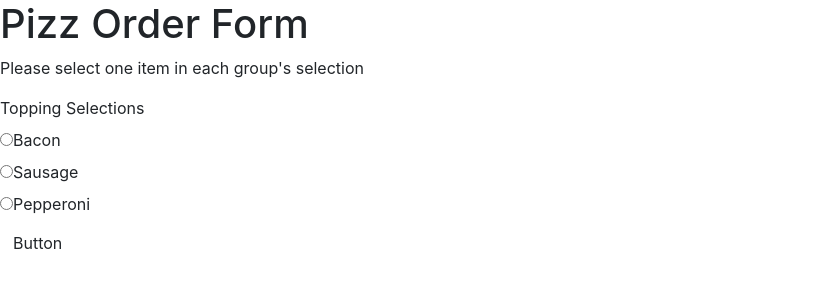
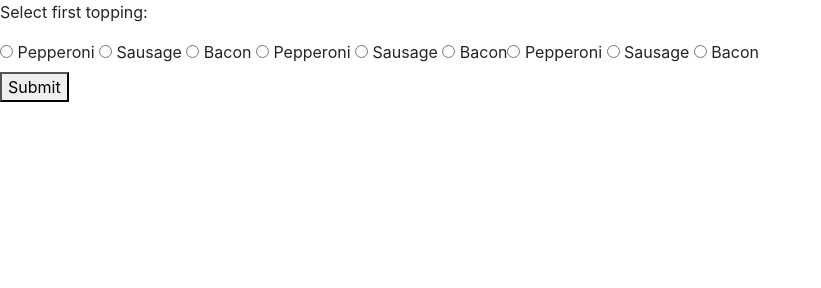
Before and after one commit to toddmac12/Pizza-Parlor, a plain HTML site: page index.html in a window 1280 px wide. Shown: the whole page, without its empty margins (0-821 px from the left). Drawn offline with Linux system fonts and the light colour scheme.

Commit message:
change radio buttons

```diff
--- a/index.html
+++ b/index.html
@@ -11,34 +11,33 @@
 
 <body>
 
-  <form id="pizzaOrder">
-    <div class="rendered-form">
-      <div class="">
-        <h1 access="false" id="control-7281436">Pizz Order Form</h1>
-      </div>
-      <div class="">
-        <p access="false" id="control-3453269">Please select one item in each group's selection</p>
-      </div>
-      <div class="radio"><label
-          for="radio-group0" class="radio-group-label">Topping Selections</label>
-        <div class="radio-group">
-          <div class="radio"><input name="topping" access="false"
-              id="bacon" value="option-1" type="radio"><label
-              for="radio-group0-0">Bacon</label></div>
-          <div class="radio"><input name="topping" access="false"
-              id="sausage" value="option-2" type="radio"><label
-              for="radio-group0-1">Sausage</label></div>
-          <div class="radio"><input name="topping" access="false"
-              id="pepperoni" value="option-3" type="radio"><label
-              for="radio-group0-2">Pepperoni</label></div>
-        </div>
-      </div>
-      <div class="button-0"><button type="button"
-          class="btn-default btn" name="button-0" access="false" style="default"
-          id="button-0">Button</button></div>
+  <div id="container">
+    <p>Select first topping:</p>
+    <div>
+        <input type="radio" id="pepperoni" name="topping" value="pepperoni">
+        <label for="pepperoni">Pepperoni</label>
+         <input type="radio" id="Sausage" name="topping" value="sausage">
+        <label for="sausage">Sausage</label>
+         <input type="radio" id="bacon" name="topping" value="bacon">
+        <label for="bacon">Bacon</label>
+
+         <input type="radio" id="pepperoni" name="topping" value="pepperoni">
+         <label for="pepperoni">Pepperoni</label>
+         <input type="radio" id="Sausage" name="topping" value="sausage">
+        <label for="sausage">Sausage</label>
+         <input type="radio" id="bacon" name="topping" value="bacon">
+        <label for="bacon">Bacon</label><input
+
+        type="radio" id="pepperoni" name="topping" value="pepperoni">
+        <label for="pepperoni">Pepperoni</label>
+        <input type="radio" id="Sausage" name="topping" value="sausage">
+        <label for="sausage">Sausage</label>
+        <input type="radio" id="bacon" name="topping" value="bacon">
+        <label for="bacon">Bacon</label>
+
     </div>
-  </form>
-
+    <button id="submit">Submit</button>
+    </div>
 </body>
 
 </html>
--- a/js/scripts.js
+++ b/js/scripts.js
@@ -11,8 +11,14 @@ PizzaParlor.prototype.orderPizza = function (){};
 PizzaParlor.prototype.costOfOrder = function (){};
 
 //User Interface
-$(document).ready(function (){
-$("form#pizzaOrder").submit(function(event){
-event.preventDefault();
-const userToppingSelection = $("input:radio[name='topping').attr("id");
+$(document).ready(function() {
+    $('button').click(function() {
+        var value = $("input[type=radio][name=topping]:checked").val();
+        if (value) {
+            alert(value);
+        }
+        else {
+            alert('Nothing is selected');
+        }
+    })
 });
```
